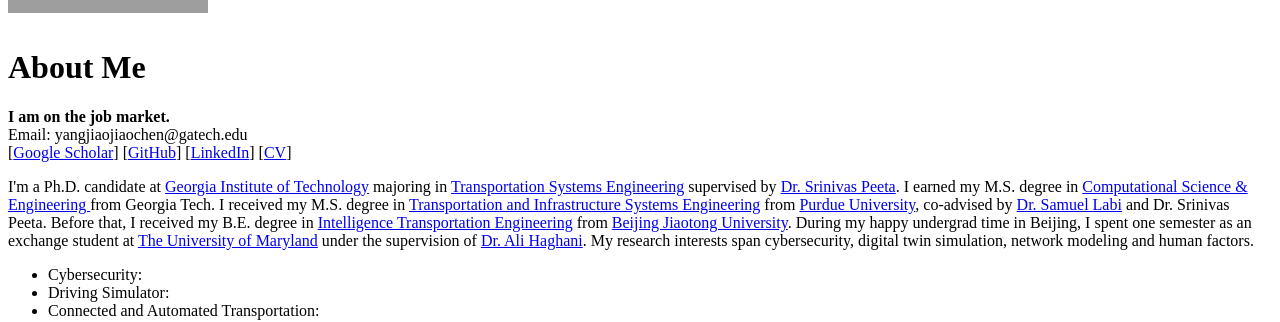
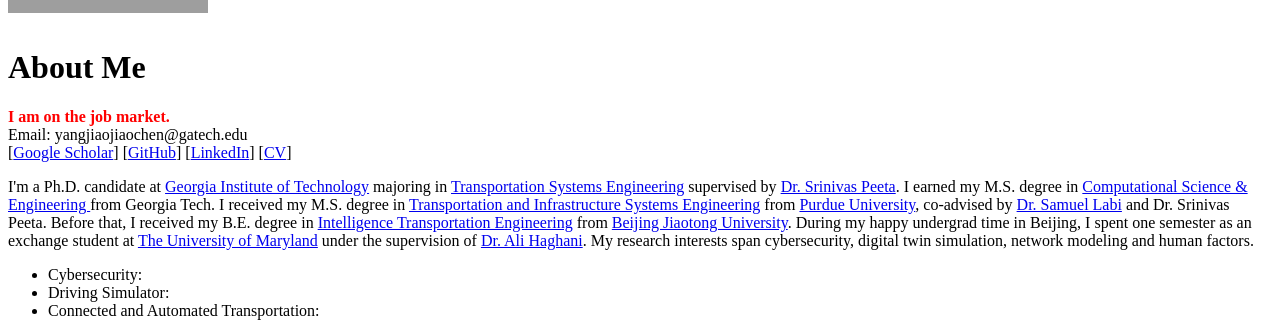
Before and after one commit to YangjiaoChen/YangjiaoChen.github.io, a Jekyll site: the page built from index.html, in a window 1280 px wide. Shown: the part 250-572 px from the top of the page. Built offline with Jekyll 4.4.1, drawn with Linux system fonts in a browser that asks for light colours; grey boxes are pictures that could not be loaded.

Commit message:
Update index.html

```diff
--- a/index.html
+++ b/index.html
@@ -83,7 +83,7 @@ title: "Yangjiao Chen"
     <h1>About Me</h1>
     <p>
 
-      <b>I am on the job market.</b><br />
+      <b style="color:red">I am on the job market.</b><br />
       Email: yangjiaojiaochen@gatech.edu<br />
       [<a href="https://scholar.google.com/" target="_blank">Google Scholar</a>]
       [<a href="https://https://github.com/YangjiaoChen" target="_blank">GitHub</a>]
```
